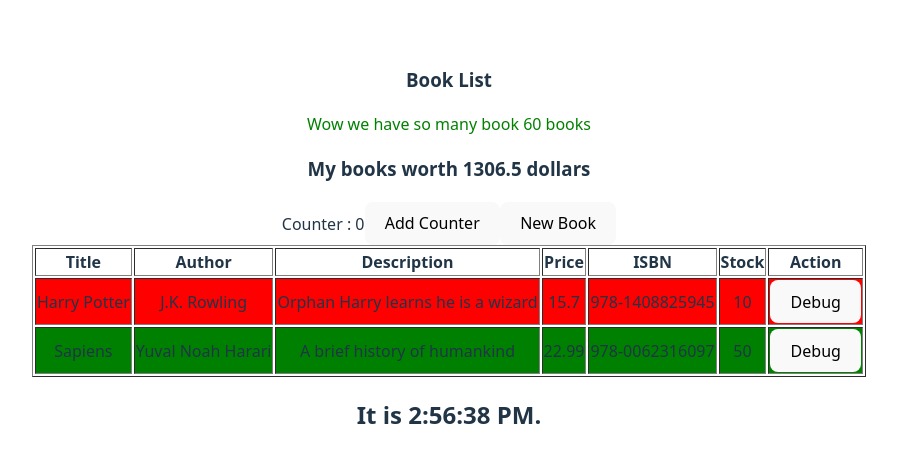
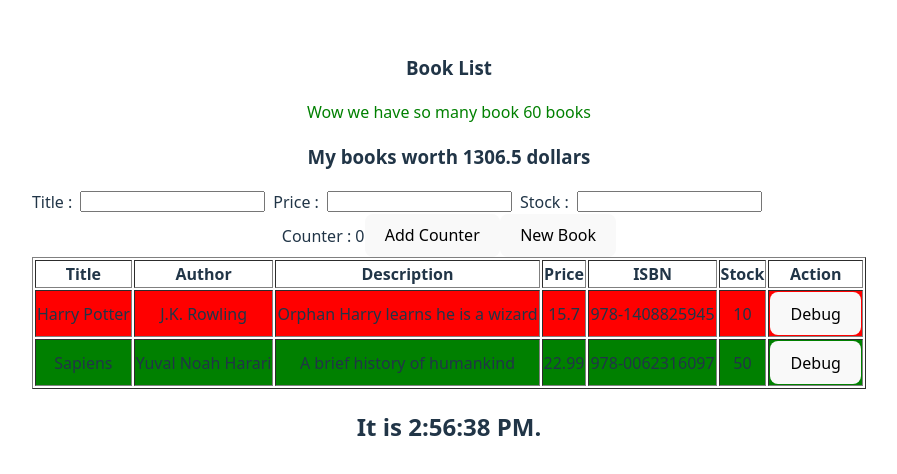
Before and after one commit to psu6810110275/BookStore, a React (Vite) app: page / in a window 1280 px wide. Shown: the part 150-624 px from the top of the page, without its empty margins (191-1088 px from the left). Built offline with nearby package versions, Linux system fonts and the light colour scheme.

Commit message:
New Book Button(2)

```diff
--- a/src/App.jsx
+++ b/src/App.jsx
@@ -28,13 +28,17 @@ function App() {
   }
 
   const handleAddBook = () => {
-    setBookData([...bookData,generateBook()])
+    //setBookData([...bookData,generateBook()])
+    setBookData([...bookData,{title: title, price:price, stock:stock}])
   }
 
   useEffect (() =>{
     setTotalAmount(bookData.reduce((total , book) => total += (book.price * book.stock),0))
   }, [bookData])
 
+  const [title, setTitle] = useState("")
+  const [price, setPrice] = useState(0)
+  const [stock, setStock] = useState(0)
 
   const bookCount = bookData.reduce( (total, book) => total += book.stock, 0);
   const positiveSummary = amount => <p style={{ 'color': 'green' }}>Wow we have so many book {amount} books</p>
@@ -56,6 +60,14 @@ function App() {
     {bookCount >= 50 && positiveSummary(bookCount)}
     {bookCount <50 && negativeSummary(bookCount)}
     <h3>My books worth {totalAmount} dollars</h3>
+    <div style={{ display: 'flex', alignItems: 'center', gap: '8px' }}>
+      <label>Title : </label>
+      <input type='text' onChange={(evt) => setTitle(evt.target.value)}/>
+      <label>Price : </label>
+      <input type='number' onChange={(evt) => setPrice(evt.target.value)}/>
+      <label>Stock : </label>
+      <input type='number' onChange={(evt) => setStock(evt.target.value)}/>
+    </div>
     {`Counter : ${counter}`}
     <button onClick={counterClicked}>Add Counter</button>
     <button onClick={handleAddBook}>New Book</button>
```
Lines whose indentation alone changed are shown as unchanged.
